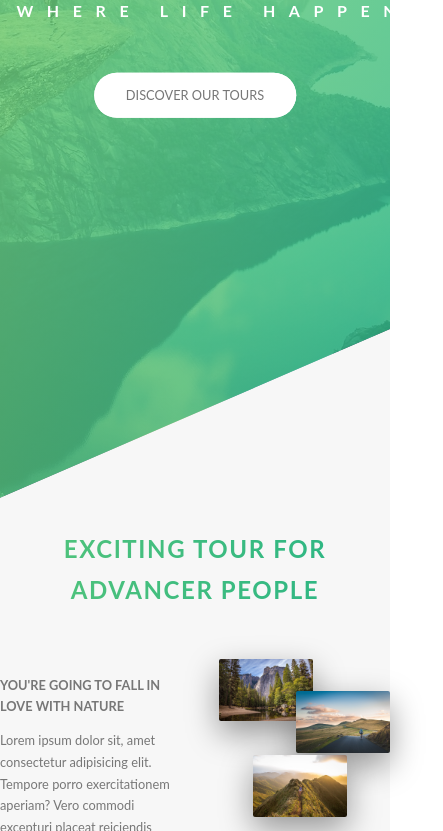
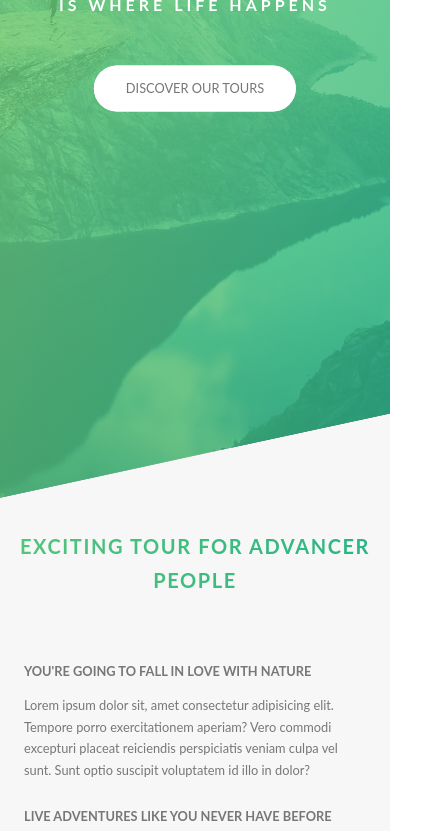
Before and after one commit to shafikul311/natours-sass, a plain HTML site: page index.html in a window 390 px wide. Shown: the part 304-1135 px from the top of the page, 443 px wide, since content can reach past the window. Drawn offline with Linux system fonts and the light colour scheme.

Commit message:
make responsive

```diff
--- a/sass/abstracts/_variable.scss
+++ b/sass/abstracts/_variable.scss
@@ -35,6 +35,7 @@ $color-black: #000;
 $grid-width: 114rem;
 
 $gutter-vertical: 8rem;
+$gutter-vertical-small: 6rem;
 $gutter-horizontal: 6rem;
 
 $default-font-size: 1.6rem;
--- a/sass/base/_typograpy.scss
+++ b/sass/base/_typograpy.scss
@@ -26,6 +26,11 @@ body {
         animation-duration: 1s;
         animation-timing-function: ease-out;
 
+        @include respond(phone){
+            font-size: 5rem;
+            letter-spacing: 1rem;
+        }
+
     }
 
     &--sub {
@@ -37,13 +42,18 @@ body {
         animation-duration: 1s;
         animation-timing-function: ease-out;
 
+        @include respond(phone){
+            letter-spacing: .5rem;
+        }
+
+
     }
 
 }
 
 
 .heading-secondary {
-    font-size: 3rem;
+    font-size: 3.5rem;
     text-transform: uppercase;
     font-weight: 700;
     display: inline-block;
@@ -52,11 +62,21 @@ body {
     color: transparent;
     letter-spacing: .2rem;
     transition: all 0.2s;
+
+    @include respond(tab-port){
+        font-size: 3rem;
+    }
+
+    @include respond(tab-port){
+        font-size: 2.5rem;
+    }
     &:hover {
         transform: skewY(2deg) skewX(15deg) scale(1.1);
         text-shadow: .5rem 1rem 2rem rgba( $color-black , .2);
 
     }
+
+
 }
 
 
--- a/sass/layout/_footer.scss
+++ b/sass/layout/_footer.scss
@@ -2,6 +2,11 @@
     background-color: $color-grey-dark-3;
     padding: 10rem 0;
     font-size: 1.4rem;
+
+    @include respond(tab-port){
+        padding: 8rem 0rem;
+
+    }
 
 
     &__logo-box {
@@ -19,6 +24,13 @@
         border-top: 1px solid $color-gray-light-2;
         padding-top: 2rem;
         display: inline-block;
+
+        @include respond(tab-port){
+            width: 100%;
+            text-align: center;
+
+
+        }
 
     }
 
@@ -65,5 +77,12 @@
         width: 80%;
         float: right;
 
+        @include respond(tab-port){
+            width: 100%;
+            float: none;
+
+
+        }
+
     }
 }
--- a/sass/layout/_grid.scss
+++ b/sass/layout/_grid.scss
@@ -5,6 +5,16 @@
     margin: 0 auto;
     &:not(:last-child){
         margin-bottom: $gutter-vertical;
+
+        @include respond(tab-port){
+            margin-bottom: $gutter-vertical-small;
+            max-width: 50rem;
+        }
+    }
+
+    @include respond(tab-port){
+        max-width: 50rem;
+        padding: 0 3rem;
     }
 
     @include clearfix;
@@ -12,6 +22,16 @@
         float: left;
         &:not(:last-child){
             margin-right: $gutter-horizontal;
+
+
+            @include respond(tab-port){
+                margin-right: 0;
+                margin-bottom: $gutter-vertical-small;
+            }
+        }
+
+        @include respond(tab-port){
+            width: 100% !important;
         }
 
     }
--- a/sass/layout/_header.scss
+++ b/sass/layout/_header.scss
@@ -11,8 +11,17 @@
      url(../img/hero.jpg);
     background-size: cover;
     background-position: top;
+    position: relative;
     clip-path: polygon(0 0, 100% 0, 100% 75vh, 0% 100%);
-    position: relative;
+    -webkit-clip-path: polygon(0 0, 100% 0, 100% 75vh, 0% 100%);
+
+    @include respond(phone){
+
+        clip-path: polygon(0 0, 100% 0, 100% 85vh, 0% 100%);
+        -webkit-clip-path: polygon(0 0, 100% 0, 100% 85vh, 0% 100%);
+
+    }
+
 
     &__logo-box {
         position: absolute;
--- a/sass/layout/_navigation.scss
+++ b/sass/layout/_navigation.scss
@@ -18,6 +18,17 @@
         text-align: center;
         cursor: pointer;
 
+        @include respond(tab-port){
+            top: 4rem;
+            right: 4rem;
+
+        }
+        @include respond(phone){
+            top: 3rem;
+            right: 3rem;
+
+        }
+
 
 
     }
@@ -33,7 +44,16 @@
         z-index: 1000;
         transition: transform 0.6s cubic-bezier(0.65, 0, 0.35, 1);
 
-        // transform: scale(80)
+        @include respond(tab-port){
+            top: 4.5rem;
+            right: 4.5rem;
+
+        }
+        @include respond(phone){
+            top: 3.5rem;
+            right: 3.5rem;
+
+        }
 
 
     }
```
Also changed, not shown: css/main.css, 1 other file.
